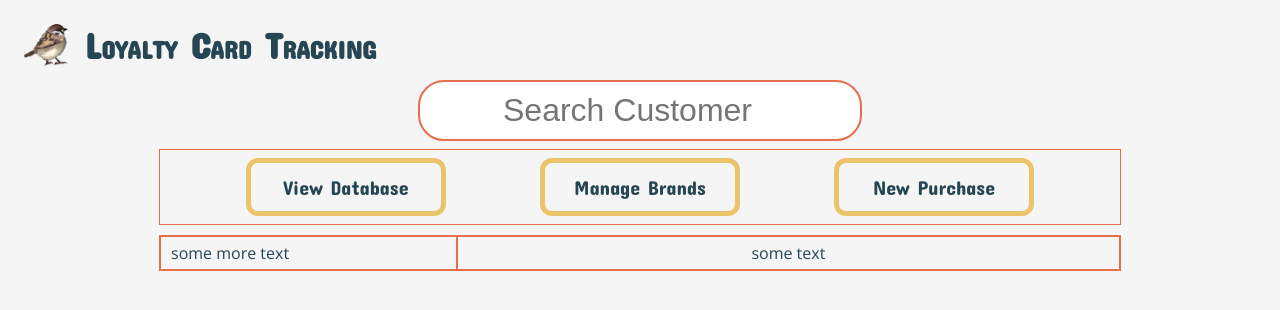
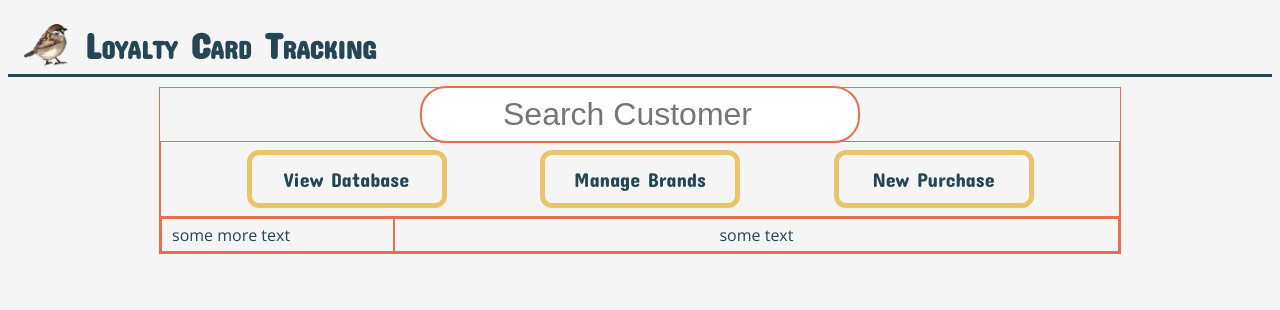
Before and after one commit to sam-taiff/pet-food-loyalty-tracker, a React (Vite) app: page / in a window 1280 px wide. Shown: the top 310 px of the page. Built offline with nearby package versions, Linux system fonts and the light colour scheme; a web font is replaced by a local one.

Commit message:
create page class to manage display port of all pages

```diff
--- a/src/App.tsx
+++ b/src/App.tsx
@@ -21,6 +21,7 @@ function App() {
         <Routes>
           <Route path="/" element={<Homepage />} />
           <Route path="/brands" element={<Brandpage />} />
+          <Route path="/database" element={<Databasepage />} />
         </Routes>
       </Router>
     </>
--- a/src/assets/pages.tsx
+++ b/src/assets/pages.tsx
@@ -1,32 +1,29 @@
-import React from 'react';
 import '../master.css';
 import './brandSVG.tsx';
 import logo from './sparrow.png';
 import {
-    Home
-} from "flowbite-react-icons/solid";
-import {
-    BarsFromLeft
-} from "flowbite-react-icons/outline";
-import {
     Outlet,
-    Link,
-    useHref
+    Link
 } from "react-router-dom";
 
 //Navigation Bar
 export const NavBar = () => {
     return (
-        <div className='topbar'>
-            <img src={logo} id="logo" />
-            <a title="Back to Homepage" href='/'><span className='topbar item'>Loyalty Card Tracking</span></a>
+        <div>
+            <div className='topbar'>
+                <img src={logo} id="logo" />
+                <a title="Back to Homepage" href='/'>
+                    <span className='topbar item'>Loyalty Card Tracking</span>
+                </a>
+            </div>
+            <hr/>
         </div>
     )
 }
 
 //Home Page
 export const Homepage = () => (
-    <div>
+    <div className='page'>
         <search>
             <form>
                 <input
--- a/src/master.css
+++ b/src/master.css
@@ -26,20 +26,20 @@ h1 {
   font: var(--title);
 }
 
-a {
-  font-weight: 500;
-  color: #646cff;
-  text-decoration: none;
-  display: flex;
+hr {
+  width: 100%;
+  height: 3px;
+  border: none;
+  background-color: var(--charcoal);
 }
 
-a:hover {
-  color: #535bf2;
+a {
+  text-decoration: none;
 }
 
 .topbar {
   min-height: 5vh;
-  padding: 1rem;
+  padding: 1rem 1rem 0rem 1rem;
   display: flex;
   font: var(--title);
   font-size: 1.5em;
@@ -58,12 +58,19 @@ a:hover {
   padding: 0;
 }
 
+.page{
+  max-width: 75vw;
+  min-width: 50vw;
+  margin: 10px auto;
+}
+
+/*HOMEPAGE*/
 #search-input {
   width: max-content;
   font-size: 2em;
   border-color: transparent;
   border-radius: 24px;
-  padding: 0.5rem;
+  padding: 6px;
   text-align: center;
 }
 
@@ -72,15 +79,8 @@ a:hover {
 }
 
 /*Horizontal Menu Display*/
-#main-menu,
-#due-view {
+#main-menu {
   display: flex;
-  max-width: 75vw;
-  min-width: 50vw;
-  margin: 10px auto;
-}
-
-#main-menu {
   justify-content: space-evenly;
   flex-wrap: wrap;
   justify-items: stretch;
@@ -110,11 +110,8 @@ a:hover {
   box-shadow: inset;
 }
 
-#main-menu,
-#due-view,
-#filter-due,
-#due-cards {
-  border: 1px solid var(--sienna);
+#due-view {
+  display: flex;
 }
 
 #filter-due,
@@ -130,5 +127,10 @@ a:hover {
 }
 
 #due-cards {
-  width: 70%;
+  width: 100%;
 }
+
+/*DEV ONLY*/
+#main-menu, #due-view, #filter-due, #due-cards, .page {
+  border: 1px solid var(--sienna);
+}
--- a/tsconfig.json
+++ b/tsconfig.json
@@ -1,5 +1,5 @@
 {
-  "files": [],
+  "include": ["**/*"],
   "compilerOptions": {
     "jsx": "react-jsx", // Or "react" depending on your setup
     "moduleResolution": "node",
```
